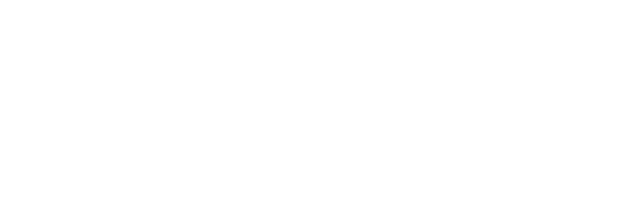
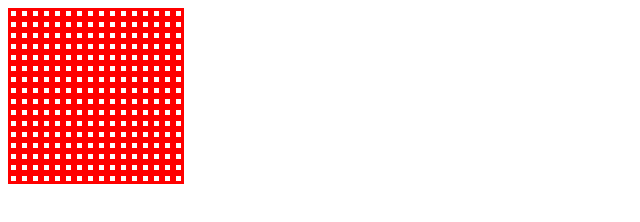
Before and after one commit to patricksamuel/odin-etch-a-sketch, a plain HTML site: page index.html in a window 1280 px wide. Shown: the whole page, without its empty margins (0-640 px from the left). Drawn offline with Linux system fonts and the light colour scheme.

Commit message:
16x16 grid squares done

```diff
--- a/index.html
+++ b/index.html
@@ -3,9 +3,12 @@
 <head>
     <meta charset="UTF-8">
     <meta name="viewport" content="width=device-width, initial-scale=1.0">
-    <title>Document</title>
+    <link rel="stylesheet" href="styles.css">
+    <title>Etch a Sketch</title>
 </head>
 <body>
+    <div class="container"></div>
+
     <script src="javascript.js"></script>
 </body>
 </html>
--- a/javascript.js
+++ b/javascript.js
@@ -1 +1,16 @@
 console.log("Hello");
+
+const containerVar = document.querySelector(".container");
+
+for (let i=0; i<16 ; i++) {
+    const rowAdd = document.createElement("div");
+    rowAdd.classList.add("rowContainer");
+    for (let j=0;j<16;j++) {
+        const divAdd = document.createElement("div");
+        divAdd.classList.add("gridMember");
+        rowAdd.appendChild(divAdd);
+
+    }
+    containerVar.appendChild(rowAdd);
+
+}
--- /dev/null
+++ b/styles.css
@@ -0,0 +1,15 @@
+.gridMember {
+    border: solid 3px red;
+    height: 5px;
+    width: 5px;
+
+}
+
+.container{
+    display: flex;
+    flex-direction: column;
+}
+
+.rowContainer {
+    display: flex;
+}
```
